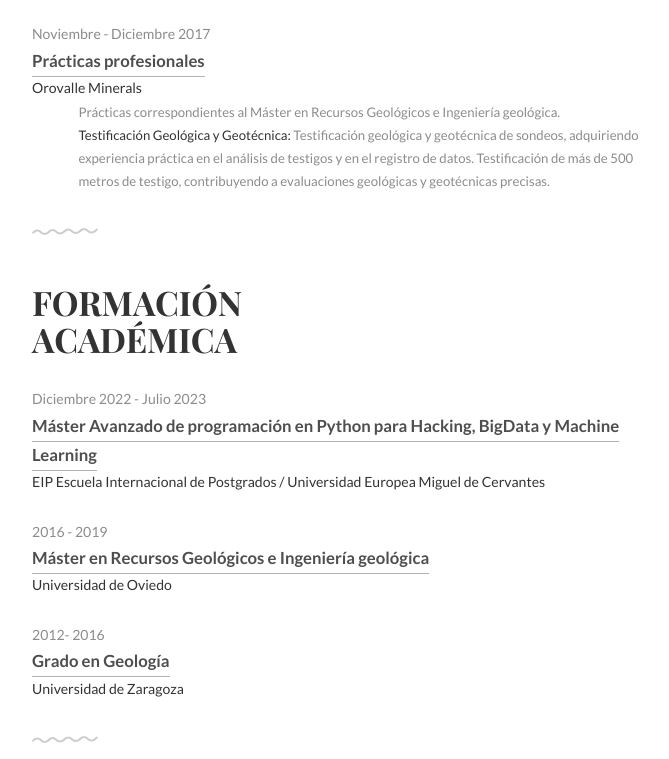
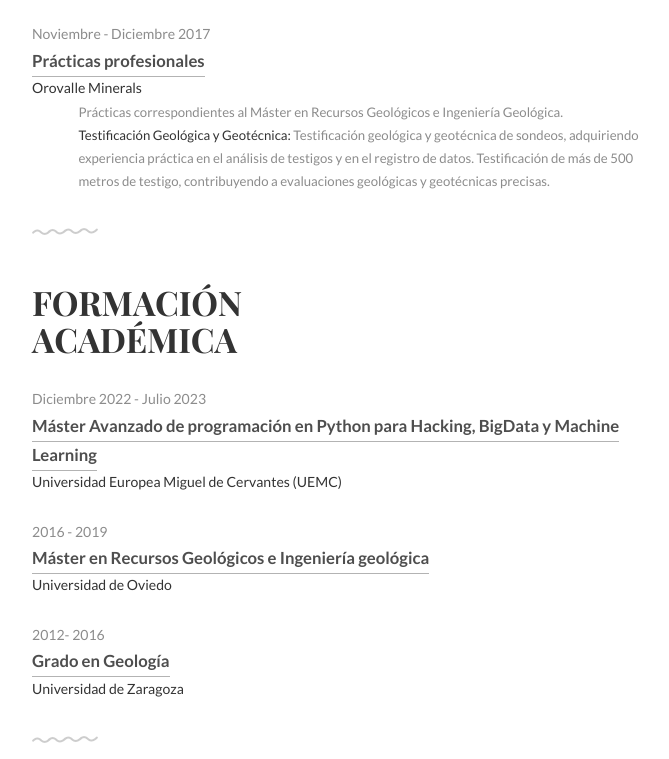
Before and after one commit to JorgeFBZ/JorgeFBZ.github.io, a plain HTML site: page index.html in a window 1280 px wide. Shown: the part 1439-2198 px from the top of the page, without its empty margins (297-966 px from the left). Drawn offline with Linux system fonts and the light colour scheme.

Commit message:
modificado 08/09/24

```diff
--- a/index.html
+++ b/index.html
@@ -77,7 +77,7 @@
             <h1>Conocimientos de:<br /><span id="typed"></span></h1>
           </div>
           <p style = "text-align: justify;">
-          Geólogo con experiencia en el sector minero, especializado en control de leyes y cartografía de frentes de mina, además de habilidades en Python y Machine Learning, con una fuerte orientación hacia el aprendizaje continuo y la superación de nuevos retos profesionales.
+          Geólogo con experiencia en el sector minero, especializado en control de leyes y cartografía de frentes de mina, además de habilidades en Python y Machine Learning, con una fuerte orientación hacia el aprendizaje contínuo y la superación de nuevos retos profesionales.
           </p>
         </div>
       </div>
@@ -119,7 +119,7 @@
           <li><b>Orovalle Minerals</b></li>
           <li>
             <ul>
-              <li>Prácticas correspondientes al Máster en Recursos Geológicos e Ingeniería geológica.</li>
+              <li>Prácticas correspondientes al Máster en Recursos Geológicos e Ingeniería Geológica.</li>
               <li><b>Testificación Geológica y Geotécnica:</b> Testificación geológica y geotécnica de sondeos, adquiriendo experiencia práctica en el análisis de testigos y en el registro de datos. Testificación de más de 500 metros de testigo, contribuyendo a evaluaciones geológicas y geotécnicas precisas.</li>
             </ul>
           </li>
@@ -140,10 +140,7 @@
             </a>
           </li>
           <li>
-            <b
-              >EIP Escuela Internacional de Postgrados / Universidad Europea
-              Miguel de Cervantes</b
-            >
+            <b>Universidad Europea Miguel de Cervantes (UEMC)</b>
           </li>
         </ul>
         <ul class="work-list">
```
Also changed, not shown: index-en.html (+1 -2 lines).
